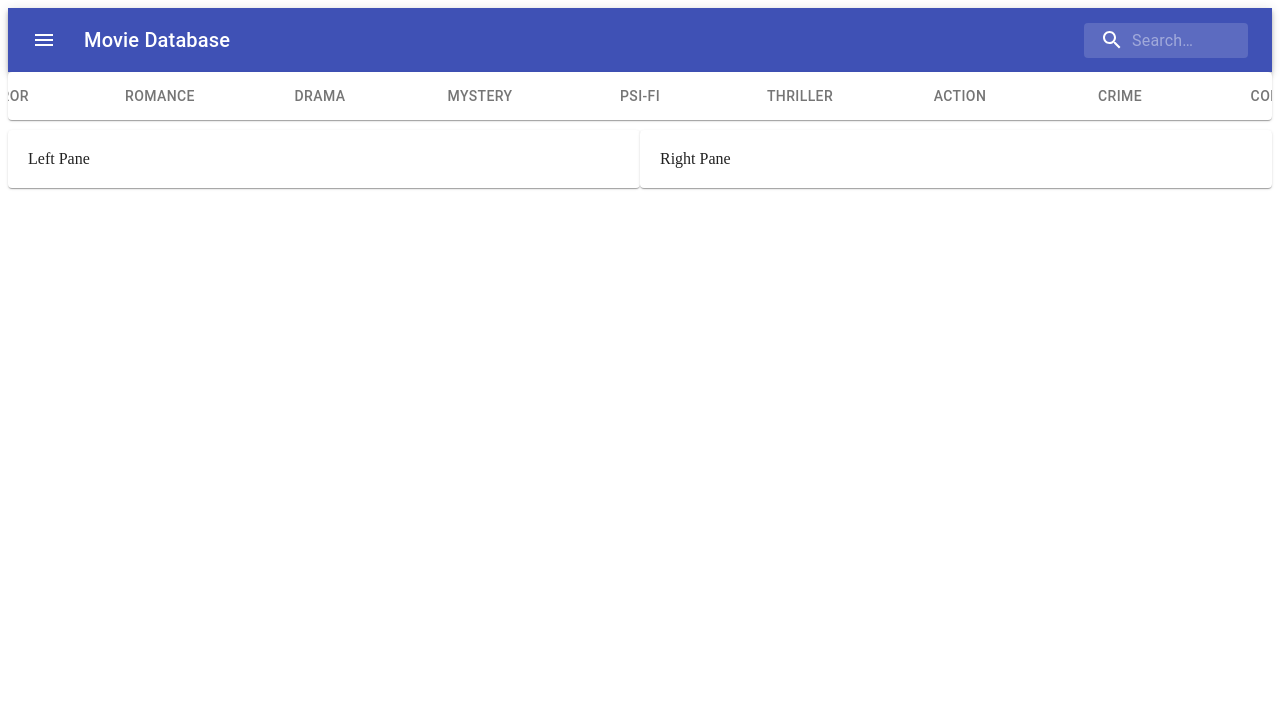
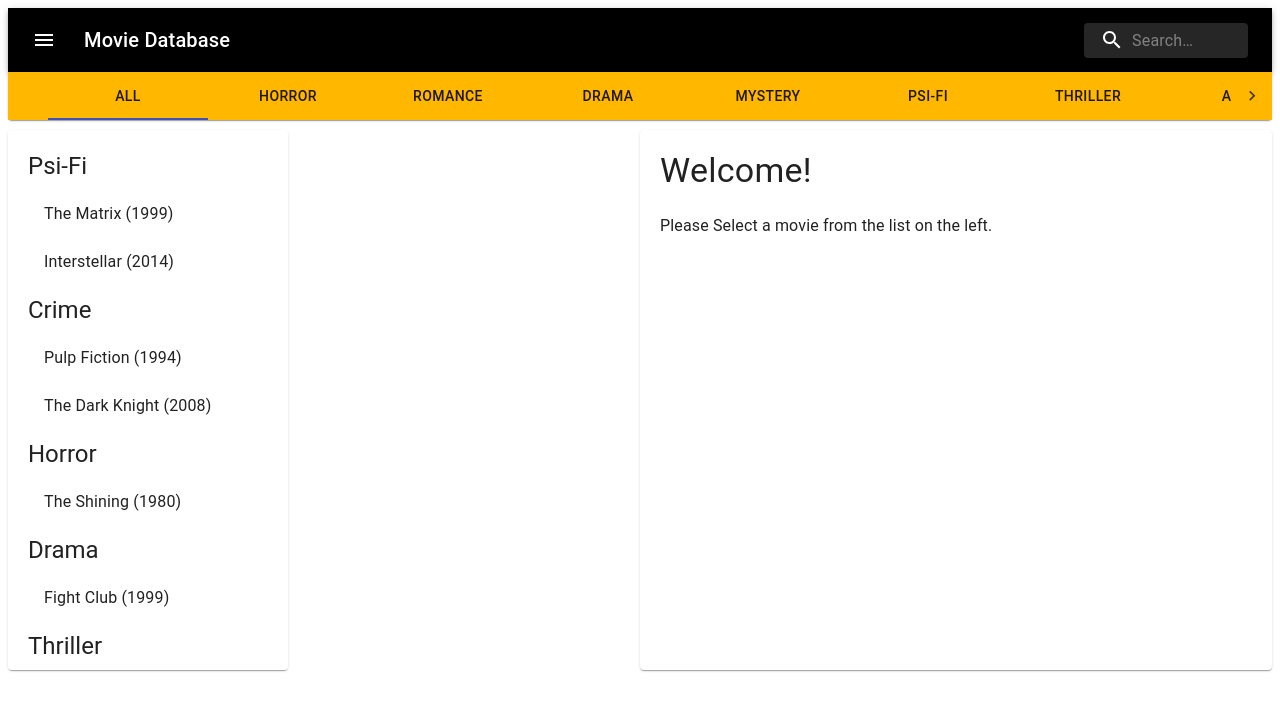
Before and after one commit to uzairtq/Project-S, a React (Create React App) app: page / in a window 1280 px wide. Shown: the top 710 px of the page. Built offline with nearby package versions, Linux system fonts and the light colour scheme.

Commit message:
Tabs functioning - with two bugs

```diff
--- a/src/Components/App.js
+++ b/src/Components/App.js
@@ -5,16 +5,34 @@ import { movies, genres } from "../store.js";
 import "./styles.css";
 
 export default class extends Component {
-  states = {
-    movies
+  state = {
+    movies,
+    category: ""
+  };
+
+  getMoviesByGenres() {
+    return Object.entries(
+      this.state.movies.reduce((movies, movie) => {
+        const { genres } = movie;
+
+        movies[genres] = movies[genres] ? [...movies[genres], movie] : [movie];
+        return movies;
+      }, {})
+    );
+  }
+
+  handleCategorySelected = category => {
+    this.setState({ category });
   };
 
   render() {
+    const movies = this.getMoviesByGenres();
+    const { category } = this.state;
     return (
       <Fragment>
         <Header />
-        <Footer genres={genres} />
-        <Movies />
+        <Footer genres={genres} onSelect={this.handleCategorySelected} />
+        <Movies movies={movies} category={category} />
       </Fragment>
     );
   }
--- a/src/Components/Layouts/Footer.js
+++ b/src/Components/Layouts/Footer.js
@@ -2,27 +2,32 @@ import React from "react";
 import { makeStyles } from "@material-ui/core/styles";
 import { Paper, Tabs, Tab } from "@material-ui/core";
 
-const useStyles = makeStyles({
+const useStyles = makeStyles(theme => ({
   root: {
     flexGrow: 1
+  },
+  TabBar: {
+    backgroundColor: "#ffb700"
   }
-});
+}));
 
-export default function CenteredTabs({ genres }) {
+export default function CenteredTabs({ genres, onSelect }) {
   const classes = useStyles();
-  const [value, setValue] = React.useState(0);
+  const [index, setIndex] = React.useState(0);
 
-  const handleChange = (event, newValue) => {
-    setValue(newValue);
+  const handleChange = (event, newIndex) => {
+    setIndex(newIndex);
+    onSelect(index === 0 ? "" : genres[newIndex - 1]);
   };
   return (
     <Paper className={classes.root}>
       <Tabs
-        value={value}
+        className={classes.TabBar}
+        value={index}
         onChange={handleChange}
+        variant="scrollable"
         indicatorColor="primary"
-        textColor="primary"
-        centered
+        textColor="#000000"
       >
         <Tab label="All" />
         {genres.map(group => (
--- a/src/Components/Layouts/Header.js
+++ b/src/Components/Layouts/Header.js
@@ -16,7 +16,7 @@ export default function SearchAppBar() {
 
   return (
     <div className={classes.root}>
-      <AppBar position="static">
+      <AppBar position="static" style={{ backgroundColor: "#000000" }}>
         <Toolbar>
           <IconButton
             edge="start"
--- a/src/Components/Movies/LeftPane.js
+++ /dev/null
@@ -1,6 +0,0 @@
-import React from "react";
-import { Paper } from "@material-ui/core";
-
-export default ({ styles }) => (
-  <Paper style={styles.Pane_Paper}>Left Pane</Paper>
-);
--- a/src/Components/Movies/RightPane.js
+++ /dev/null
@@ -1,6 +0,0 @@
-import React from "react";
-import { Paper } from "@material-ui/core";
-
-export default ({ styles }) => (
-  <Paper style={styles.Pane_Paper}>Right Pane</Paper>
-);
--- a/src/Components/Movies/index.js
+++ b/src/Components/Movies/index.js
@@ -1,19 +1,60 @@
-import React from "react";
-import { Grid } from "@material-ui/core";
-import LeftPane from "./LeftPane";
-import RightPane from "./RightPane";
+import React, { Fragment } from "react";
+import {
+  Grid,
+  Paper,
+  Typography,
+  List,
+  ListItem,
+  ListItemText
+} from "@material-ui/core";
 
 const styles = {
-  Pane_Paper: { padding: 20, marginTop: 10, marginBotton: 10 }
+  Pane_Paper_Left: {
+    padding: 20,
+    marginTop: 10,
+    marginBotton: 10,
+    height: 500,
+    width: 240,
+    overflowY: "auto"
+  },
+  Pane_Paper_Right: {
+    padding: 20,
+    marginTop: 10,
+    marginBotton: 10,
+    height: 500
+  },
+  root: {
+    flexGrow: 1
+  }
 };
 
-export default props => (
-  <Grid container>
+export default ({ movies, category }) => (
+  <Grid container direction="row" justify="flex-start" alignItems="flex-start">
     <Grid item sm>
-      <LeftPane styles={styles} />
+      <Paper style={styles.Pane_Paper_Left}>
+        {movies.map(([group, movies]) =>
+          !category || category === group ? (
+            <Fragment>
+              <Typography variant="h5">{group}</Typography>
+              <List component="ul">
+                {movies.map(({ title }) => (
+                  <ListItem button>
+                    <ListItemText primary={title} />
+                  </ListItem>
+                ))}
+              </List>
+            </Fragment>
+          ) : null
+        )}
+      </Paper>
     </Grid>
-    <Grid item sm>
-      <RightPane styles={styles} />
+    <Grid item sm style={styles.root}>
+      <Paper style={styles.Pane_Paper_Right}>
+        <Typography variant="h4">Welcome!</Typography>
+        <Typography variant="subtitle1" style={{ marginTop: 20 }}>
+          Please Select a movie from the list on the left.
+        </Typography>
+      </Paper>
     </Grid>
   </Grid>
 );
--- a/src/store.js
+++ b/src/store.js
@@ -13,6 +13,20 @@ export const genres = [
 
 export const movies = [
   {
+    id: "matrix",
+    title: "The Matrix (1999)",
+    description:
+      "A family heads to an isolated hotel for the winter where a sinister presence influences the father into violence, while his psychic son sees horrific forebodings from both past and future.",
+    genres: "Psi-Fi"
+  },
+  {
+    id: "pulp-fiction",
+    title: "Pulp Fiction (1994)",
+    description:
+      "The lives of two mob hitmen, a boxer, a gangster and his wife, and a pair of diner bandits intertwine in four tales of violence and redemption.",
+    genres: "Crime"
+  },
+  {
     id: "shining",
     title: "The Shining (1980)",
     description:
@@ -24,41 +38,41 @@ export const movies = [
     title: "The Dark Knight (2008)",
     description:
       "When the menace known as the Joker wreaks havoc and chaos on the people of Gotham, Batman must accept one of the greatest psychological and physical tests of his ability to fight injustice.",
-    muscles: "Crime"
+    genres: "Crime"
   },
   {
     id: "fight-club",
     title: "Fight Club (1999)",
     description:
       "An insomniac office worker and a devil-may-care soapmaker form an underground fight club that evolves into something much, much more.",
-    muscles: "Drama"
+    genres: "Drama"
   },
   {
     id: "psycho",
     title: "Psycho (1960)",
     description:
       "A Phoenix secretary embezzles forty thousand dollars from her employer's client, goes on the run, and checks into a remote motel run by a young man under the domination of his mother.",
-    muscles: "Thriller"
+    genres: "Thriller"
   },
   {
     id: "3-idiot",
     title: "3 Idiots (2009)",
     description:
       'Two friends are searching for their long lost companion. They revisit their college days and recall the memories of their friend who inspired them to think differently, even as the rest of the world called them "idiots".',
-    muscles: "Comedy"
+    genres: "Comedy"
   },
   {
     id: "amelie",
     title: "Amelie (2001)",
     description:
       "Amélie is an innocent and naive girl in Paris with her own sense of justice. She decides to help those around her and, along the way, discovers love.",
-    muscles: "Romance"
+    genres: "Romance"
   },
   {
     id: "interstellar",
     title: "Interstellar (2014)",
     description:
       "A team of explorers travel through a wormhole in space in an attempt to ensure humanity's survival.",
-    muscles: "Psi-Fi"
+    genres: "Psi-Fi"
   }
 ];
```
